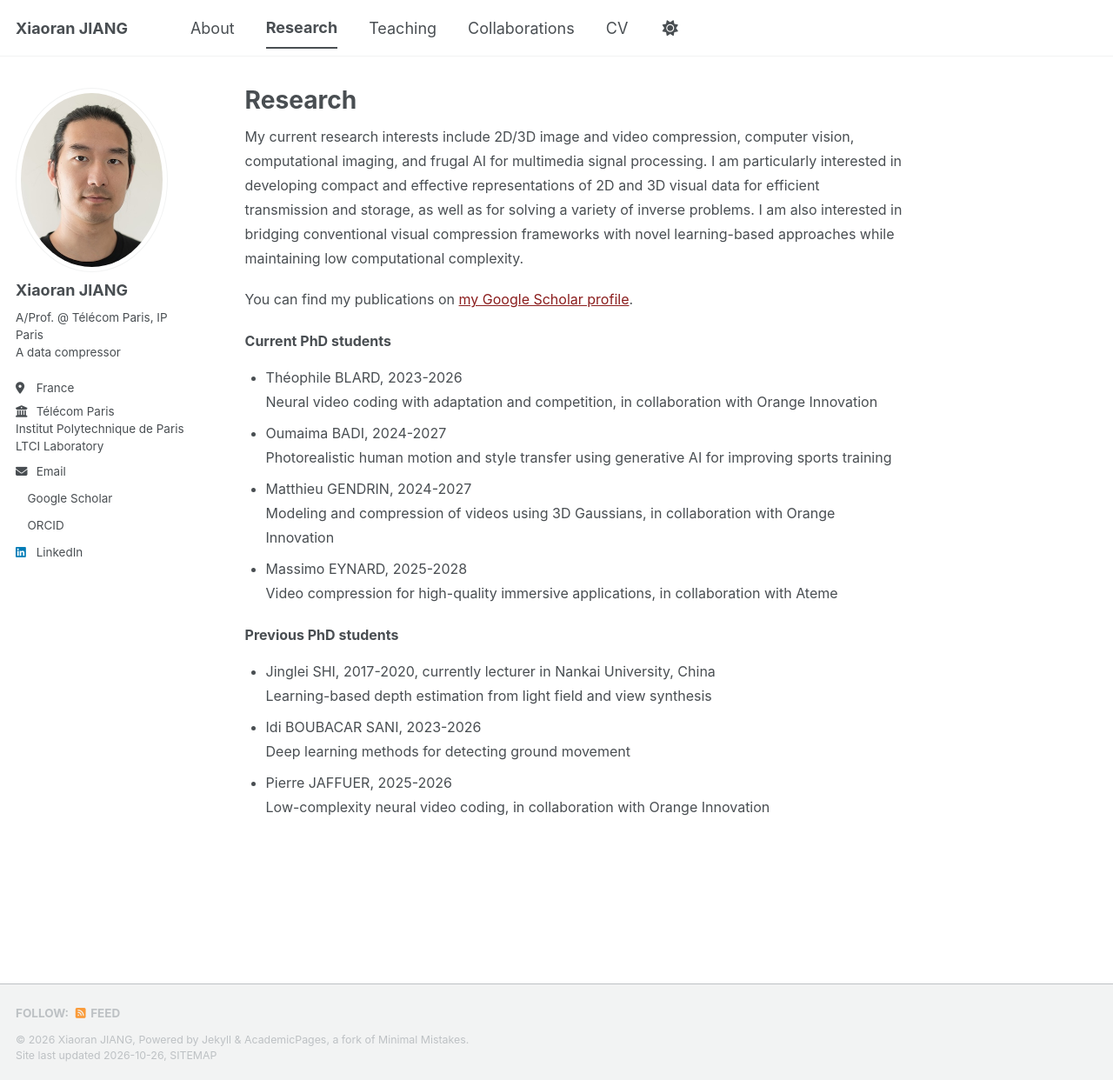
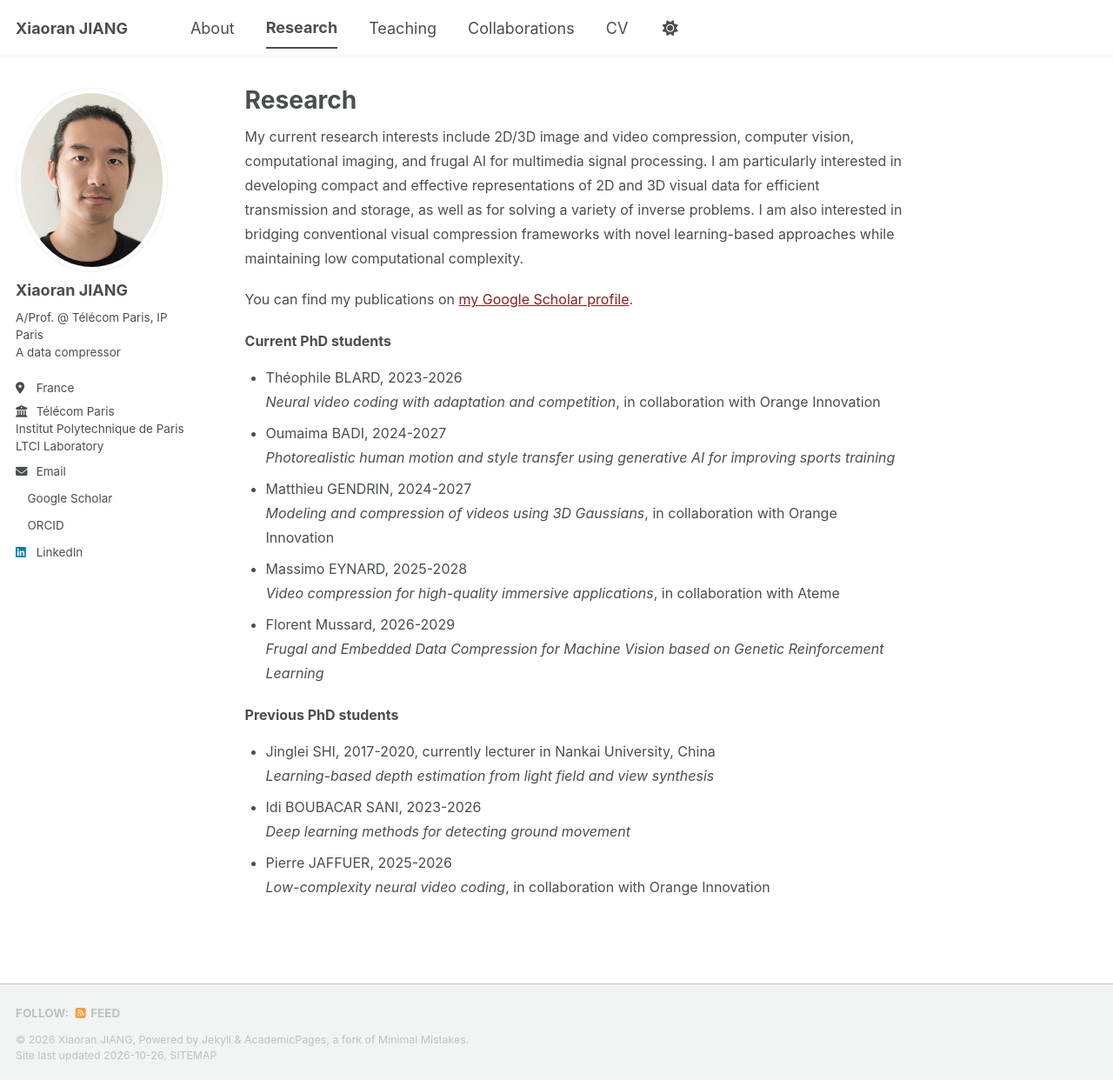
Before and after one commit to xiaoranjiang/xiaoranjiang.github.io, a Jekyll site: the page built from _pages/research.md, in a window 1280 px wide and 1242 px high. Shown: the whole window at 87% size. Built offline with Jekyll 4.4.1, drawn with Linux system fonts in a browser that asks for light colours; a style sheet for code colours, icons or effects is not loaded.

Commit message:
Update research.md

```diff
--- a/_pages/research.md
+++ b/_pages/research.md
@@ -10,18 +10,21 @@ You can find my publications on <a href="https://scholar.google.com/citations?us
 
 ### Current PhD students
 - Théophile BLARD, 2023-2026<br>
-Neural video coding with adaptation and competition, in collaboration with Orange Innovation
+*Neural video coding with adaptation and competition*, in collaboration with Orange Innovation
 - Oumaima BADI, 2024-2027<br>
-Photorealistic human motion and style transfer using generative AI for improving sports training
+*Photorealistic human motion and style transfer using generative AI for improving sports training*
 - Matthieu GENDRIN, 2024-2027<br>
-Modeling and compression of videos using 3D Gaussians, in collaboration with Orange Innovation
+*Modeling and compression of videos using 3D Gaussians*, in collaboration with Orange Innovation
 - Massimo EYNARD, 2025-2028<br>
-Video compression for high-quality immersive applications, in collaboration with Ateme
+*Video compression for high-quality immersive applications*, in collaboration with Ateme
+- Florent Mussard, 2026-2029<br>
+*Frugal and Embedded Data Compression for Machine Vision based on Genetic Reinforcement Learning*
+
 
 ### Previous PhD students
 - Jinglei SHI, 2017-2020, currently lecturer in Nankai University, China<br>
-Learning-based depth estimation from light field and view synthesis
+*Learning-based depth estimation from light field and view synthesis*
 - Idi BOUBACAR SANI, 2023-2026<br>
-Deep learning methods for detecting ground movement
+*Deep learning methods for detecting ground movement*
 - Pierre JAFFUER, 2025-2026<br>
-Low-complexity neural video coding, in collaboration with Orange Innovation
+*Low-complexity neural video coding*, in collaboration with Orange Innovation
```
